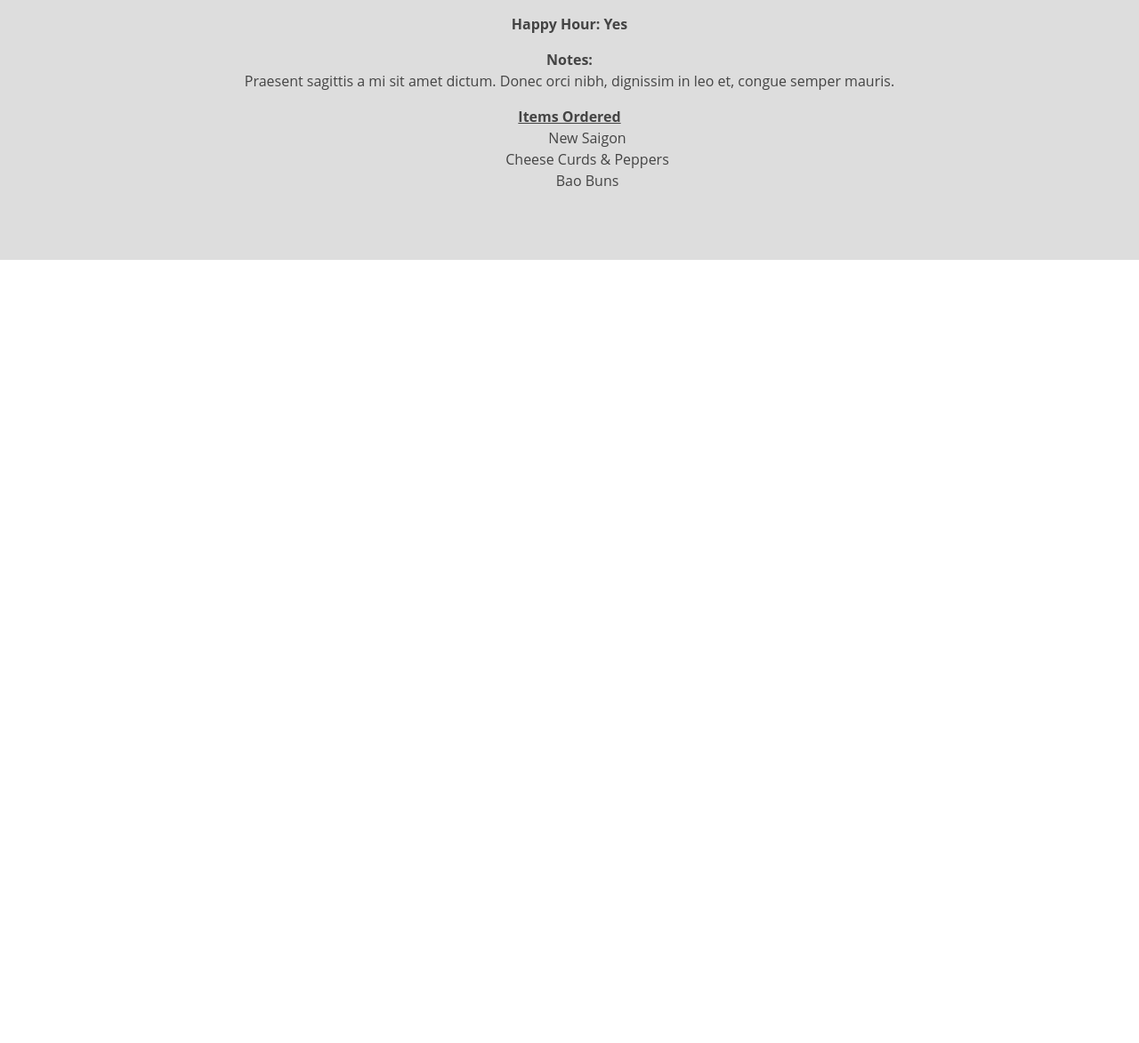
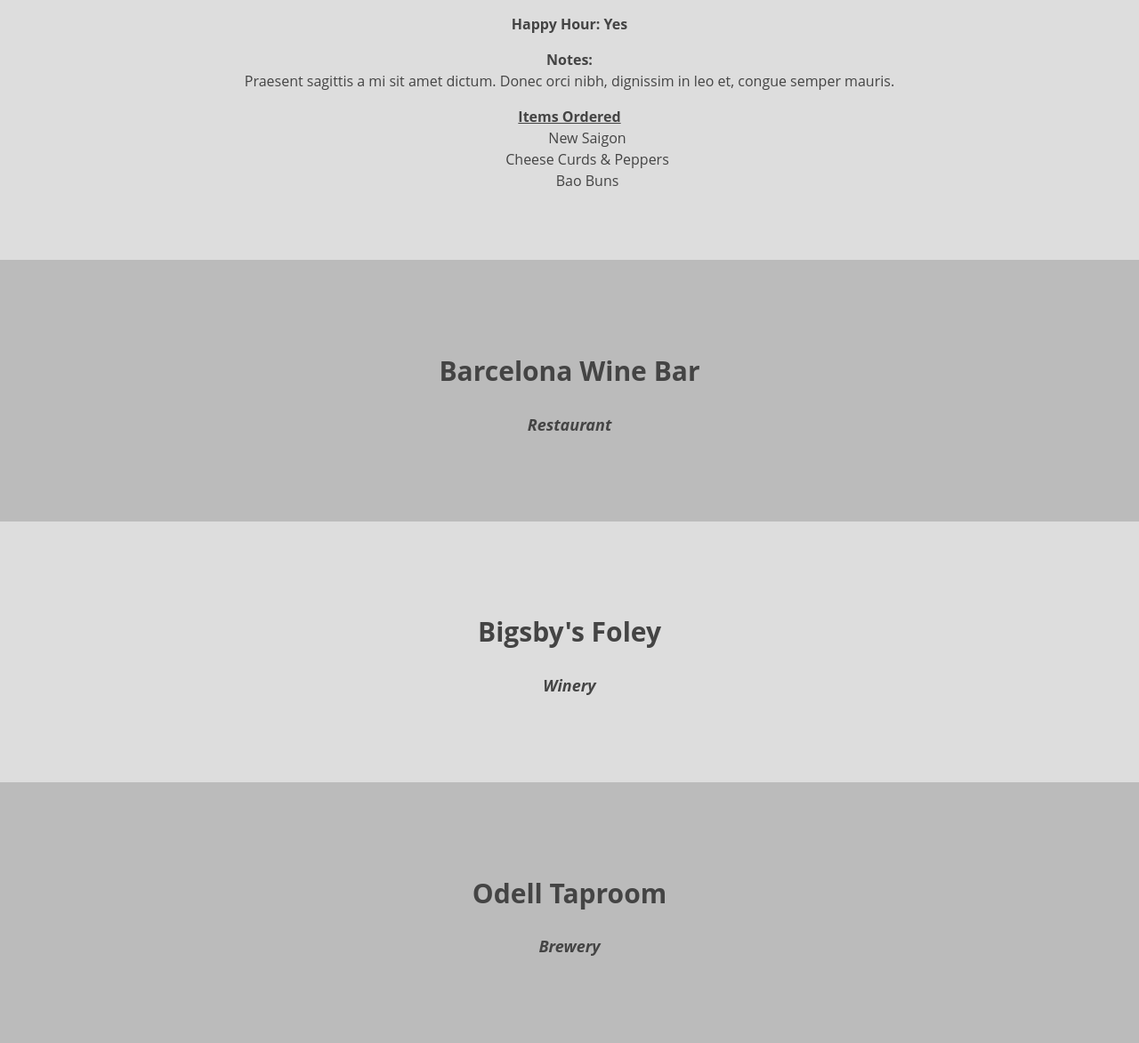
Before and after one commit to BenGrabowski/FavorEat-PlacesList-Wireframe, a plain HTML site: page index.html in a window 1280 px wide. Shown: the part 622-1794 px from the top of the page at 89% size. Before the commit the page ends 914 px from the top, so only its background shows below. Drawn offline with nearby package versions, Linux system fonts and the light colour scheme.

Commit message:
added additional places

```diff
--- a/index.html
+++ b/index.html
@@ -17,7 +17,7 @@
         <section>
             <h2>Linger</h2>
 
-            <h3 id="place-type">Restaurant</h3>
+            <h3 class="place-type">Restaurant</h3>
 
             <p><span>Happy Hour: Yes</span></p>
 
@@ -35,8 +35,18 @@
                     <li>Bao Buns</li>
                 </ul>
             </div>
-
-
+        </section>
+        <section>
+            <h2>Barcelona Wine Bar</h2>
+            <h3 class="place-type">Restaurant</h3>
+        </section>
+        <section>
+            <h2>Bigsby's Foley</h2>
+            <h3 class="place-type">Winery</h3>
+        </section>
+        <section>
+            <h2>Odell Taproom</h2>
+            <h3 class="place-type">Brewery</h3>
         </section>
     </main>
 </body>
--- a/main.css
+++ b/main.css
@@ -43,7 +43,7 @@
       list-style: none;
   }
 
-  #place-type {
+  .place-type {
       font-style: italic;
       font-size: 18px;
   }
```
